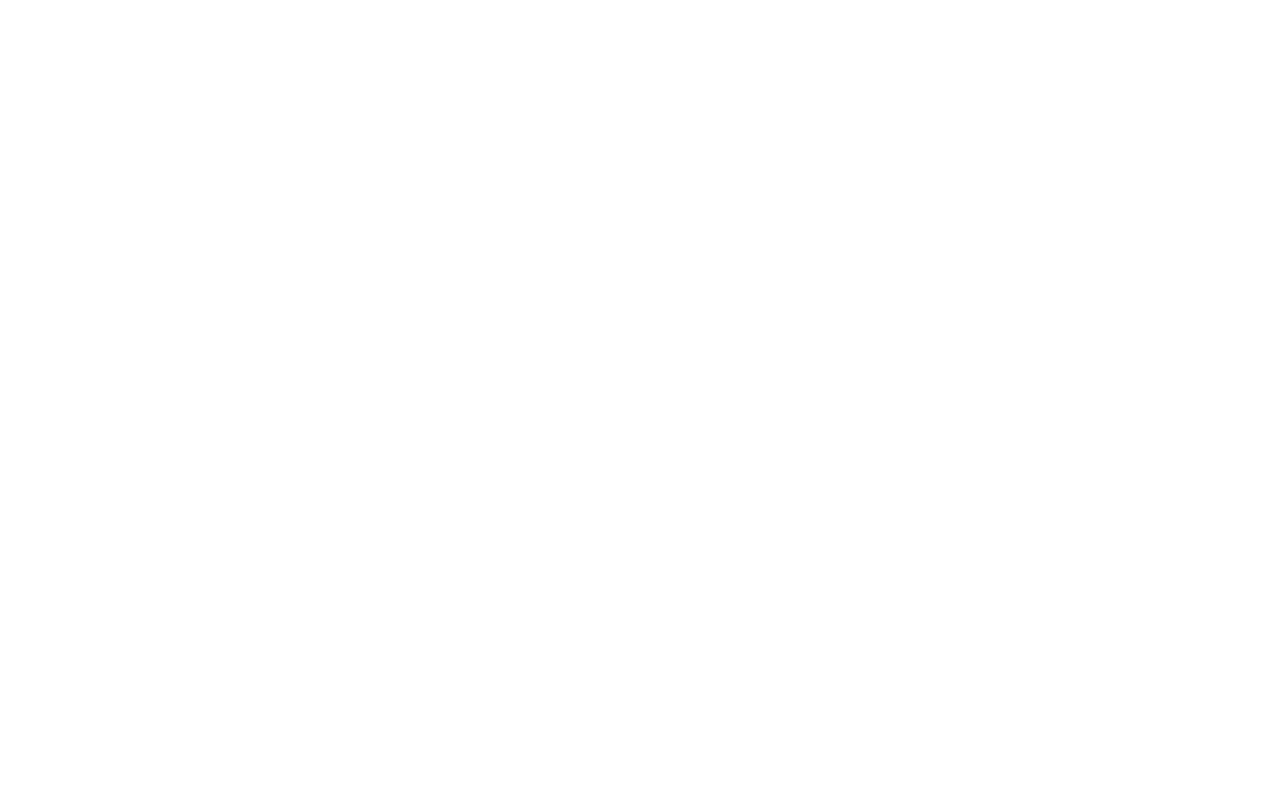
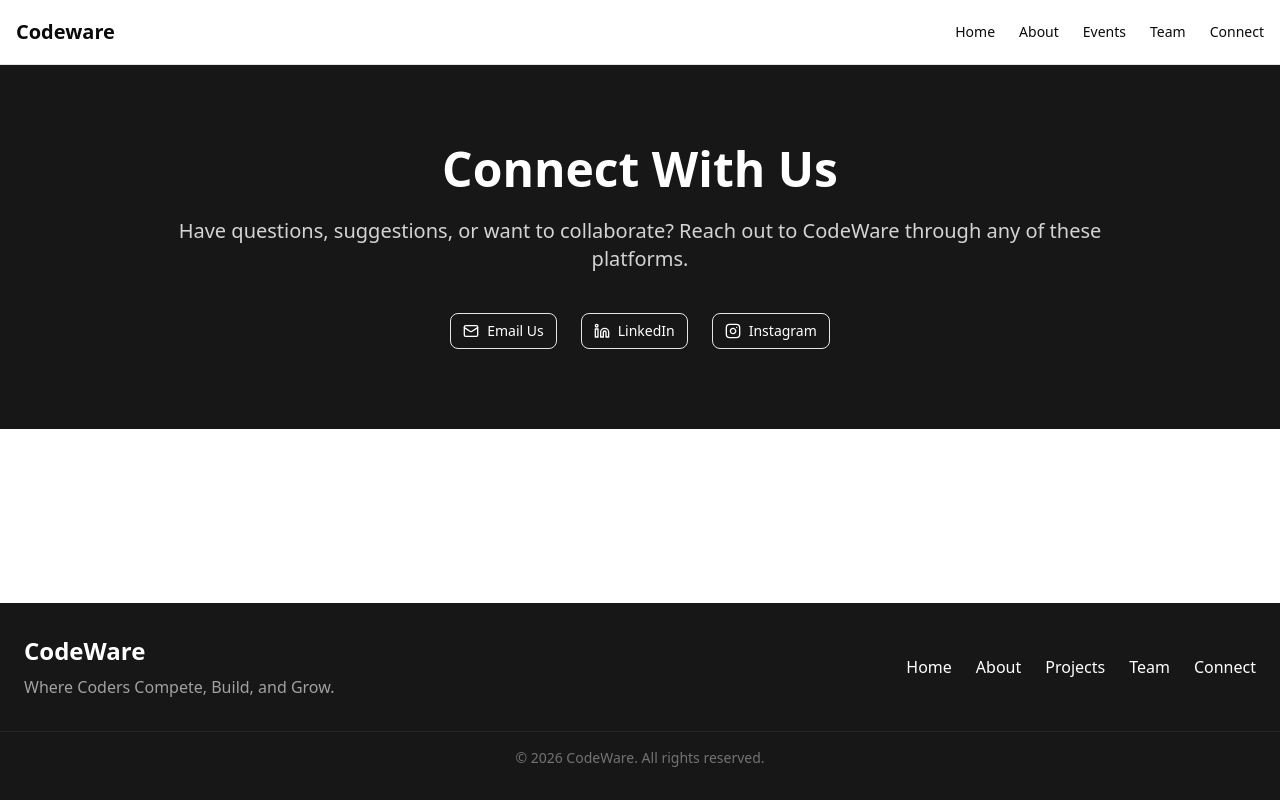
Before and after one commit to codewareofficial/OfficialWebsite, a React (Vite) app: page /connect in a window 1280 px wide. Before the commit this address had no page. Built offline with nearby package versions, Linux system fonts and the light colour scheme.

Commit message:
Restore project after accidental init

```diff
--- a/src/App.jsx
+++ b/src/App.jsx
@@ -2,11 +2,9 @@
 import MainLayout from "./Layouts/MainLayout";
 
 import Home from "./pages/Home";
-import Events from "./pages/Events";
 import Projects from "./pages/Projects";
 import Team from "./pages/Team";
-import Contact from "./pages/Contact";
-import Join from "./pages/Join";
+import Connect from "./pages/Connect";
 
 function App() {
   return (
@@ -14,11 +12,9 @@
       <Routes>
         <Route element={<MainLayout />}>
           <Route path="/" element={<Home />} />
-          <Route path="/events" element={<Events />} />
-          <Route path="/projects" element={<Projects />} />
+          <Route path="/events" element={<Projects />} />
           <Route path="/team" element={<Team />} />
-          <Route path="/contact" element={<Contact />} />
-          <Route path="/join" element={<Join />} />
+          <Route path="/connect" element={<Connect />} />
         </Route>
       </Routes>
     </BrowserRouter>
--- a/src/components/Footer.jsx
+++ b/src/components/Footer.jsx
@@ -1,80 +1,34 @@
-import React from "react";
-import { Github, Linkedin, Twitter, Mail } from "lucide-react";
+import { Link } from "react-router-dom";
 
-export default function Footer() {
-  const currentYear = new Date().getFullYear();
-
-  const footerLinks = {
-    Company: ["About", "Blog", "Careers", "Press"],
-    Services: ["Web Development", "Mobile Apps", "Backend", "DevOps"],
-    Resources: ["Documentation", "API Docs", "Guides", "Support"],
-    Legal: ["Privacy", "Terms", "Security", "Cookies"],
-  };
-
+const Footer = () => {
   return (
-    <footer className="relative bg-slate-900/50 border-t border-purple-500/20 mt-20">
-      <div className="max-w-7xl mx-auto px-4 sm:px-6 lg:px-8 py-12">
-        {/* Main Footer Content */}
-        <div className="grid grid-cols-1 md:grid-cols-2 lg:grid-cols-5 gap-8 mb-12">
-          {/* Brand Section */}
-          <div>
-            <h3 className="text-2xl font-bold bg-linear-to-r from-purple-400 to-pink-600 bg-clip-text text-transparent mb-4">
-              Codeware
-            </h3>
-            <p className="text-gray-400 text-sm mb-6">
-              Building extraordinary digital solutions for innovative companies.
-            </p>
-            {/* Social Links */}
-            <div className="flex gap-4">
-              {[Github, Linkedin, Twitter, Mail].map((Icon, index) => (
-                <button
-                  key={index}
-                  className="w-10 h-10 bg-purple-500/10 border border-purple-500/30 rounded-lg hover:bg-purple-500/20 hover:border-purple-500/50 transition-all flex items-center justify-center text-gray-400 hover:text-purple-400"
-                >
-                  <Icon size={18} />
-                </button>
-              ))}
-            </div>
-          </div>
-
-          {/* Links Sections */}
-          {Object.entries(footerLinks).map(([category, links]) => (
-            <div key={category}>
-              <h4 className="font-semibold text-white mb-4">{category}</h4>
-              <ul className="space-y-2">
-                {links.map((link) => (
-                  <li key={link}>
-                    <a
-                      href="#"
-                      className="text-gray-400 hover:text-purple-400 transition-colors text-sm"
-                    >
-                      {link}
-                    </a>
-                  </li>
-                ))}
-              </ul>
-            </div>
-          ))}
+    <footer className="bg-neutral-900 text-white py-8">
+      <div className="max-w-7xl mx-auto px-6 grid md:grid-cols-2 gap-8 items-center">
+        {/* Logo & Tagline */}
+        <div>
+          <Link to="/" className="text-2xl font-bold hover:text-primary transition">
+            CodeWare
+          </Link>
+          <p className="text-neutral-400 mt-2">
+            Where Coders Compete, Build, and Grow.
+          </p>
         </div>
 
-        {/* Bottom Footer */}
-        <div className="border-t border-purple-500/20 pt-8 flex flex-col md:flex-row justify-between items-center gap-4">
-          <p className="text-gray-500 text-sm">
-            © {currentYear} Codeware. All rights reserved.
-          </p>
-          <div className="flex gap-6 text-sm">
-            <a href="#" className="text-gray-500 hover:text-purple-400 transition-colors">
-              Privacy Policy
-            </a>
-            <a href="#" className="text-gray-500 hover:text-purple-400 transition-colors">
-              Terms of Service
-            </a>
-            <a href="#" className="text-gray-500 hover:text-purple-400 transition-colors">
-              Cookie Settings
-            </a>
-          </div>
+        {/* Quick Links */}
+        <div className="flex flex-col md:flex-row justify-end gap-6">
+          <Link to="/" className="hover:text-primary transition">Home</Link>
+          <Link to="/about" className="hover:text-primary transition">About</Link>
+          <Link to="/projects" className="hover:text-primary transition">Projects</Link>
+          <Link to="/team" className="hover:text-primary transition">Team</Link>
+          <Link to="/connect" className="hover:text-primary transition">Connect</Link>
         </div>
+      </div>
+
+      <div className="mt-8 border-t border-neutral-800 pt-4 text-center text-neutral-500 text-sm">
+        © 2026 CodeWare. All rights reserved.
       </div>
     </footer>
   );
-}
+};
+
+export default Footer;
--- a/src/components/Hero.jsx
+++ b/src/components/Hero.jsx
@@ -3,7 +3,7 @@
 
 const Hero = () => {
   return (
-    <section className="min-h-[90vh] flex items-center justify-center bg-gradient-to-b from-black to-neutral-900 text-white relative overflow-hidden">
+    <section className="min-h-[90vh] flex items-center justify-center bg-linear-to-b from-black to-neutral-900 text-white relative overflow-hidden">
       <div className="max-w-5xl mx-auto px-6 text-center">
 
         {/* Headline */}
--- a/src/components/Navbar.jsx
+++ b/src/components/Navbar.jsx
@@ -1,16 +1,33 @@
-import { Link, NavLink } from "react-router-dom";
 import { Button } from "@/components/ui/button";
 import { Sheet, SheetContent, SheetTrigger } from "@/components/ui/sheet";
 import { Menu } from "lucide-react";
+import { Link, useNavigate } from "react-router-dom";
 
 const Navbar = () => {
+  const navigate = useNavigate();
+
   const links = [
     { name: "Home", path: "/" },
-    { name: "About", path: "/about" },
-    { name: "Projects", path: "/projects" },
+    { name: "About", path: "/#who-we-are" },
+    { name: "Events", path: "/events" },
     { name: "Team", path: "/team" },
-    { name: "Contact", path: "/contact" },
+    { name: "Connect", path: "/connect" },
   ];
+
+  const handleNavClick = (path) => {
+    if (path.includes("#")) {
+      const [route, hash] = path.split("#");
+      navigate(route);
+      setTimeout(() => {
+        const element = document.getElementById(hash);
+        if (element) {
+          element.scrollIntoView({ behavior: "smooth" });
+        }
+      }, 0);
+    } else {
+      navigate(path);
+    }
+  };
 
   return (
     <header className="sticky top-0 z-50 w-full border-b bg-background/80 backdrop-blur">
@@ -23,21 +40,14 @@
         {/* Desktop Nav */}
         <nav className="hidden md:flex gap-6 items-center">
           {links.map((link) => (
-            <NavLink
+            <button
               key={link.name}
-              to={link.path}
-              className={({ isActive }) =>
-                `text-sm font-medium transition ${
-                  isActive ? "text-primary" : "text-muted-foreground"
-                } hover:text-primary`
-              }
+              onClick={() => handleNavClick(link.path)}
+              className="text-sm font-medium transition hover:text-primary cursor-pointer"
             >
               {link.name}
-            </NavLink>
+            </button>
           ))}
-          <Button asChild>
-            <Link to="/join">Join Us</Link>
-          </Button>
         </nav>
 
         {/* Mobile Menu */}
@@ -51,17 +61,10 @@
             <SheetContent>
               <div className="flex flex-col gap-4 mt-10">
                 {links.map((link) => (
-                  <Link
-                    key={link.name}
-                    to={link.path}
-                    className="text-lg font-medium"
-                  >
+                  <button key={link.name} onClick={() => handleNavClick(link.path)} className="text-lg font-medium text-left">
                     {link.name}
-                  </Link>
+                  </button>
                 ))}
-                <Button asChild>
-                  <Link to="/join">Join Us</Link>
-                </Button>
               </div>
             </SheetContent>
           </Sheet>
--- a/src/components/WhoweAre.jsx
+++ b/src/components/WhoweAre.jsx
@@ -21,7 +21,7 @@
 
 const WhoWeAre = () => {
   return (
-    <section className="relative py-20 bg-neutral-900 text-white overflow-hidden">
+    <section id="who-we-are" className="relative py-20 bg-neutral-900 text-white overflow-hidden">
 
       {/* Floating background shapes */}
       <div className="absolute top-0 left-0 w-full h-full pointer-events-none">
--- /dev/null
+++ b/src/pages/Connect.jsx
@@ -0,0 +1,61 @@
+import { motion } from "framer-motion";
+import { Button } from "@/components/ui/button";
+import { Mail, Linkedin, Instagram } from "lucide-react";
+
+const Connect = () => {
+  return (
+    <section id="connect" className="py-20 bg-neutral-900 text-white">
+      <div className="max-w-5xl mx-auto px-6 text-center">
+
+        {/* Headline */}
+        <motion.h2
+          initial={{ opacity: 0, y: 40 }}
+          whileInView={{ opacity: 1, y: 0 }}
+          viewport={{ once: true }}
+          transition={{ duration: 0.8 }}
+          className="text-4xl md:text-5xl font-bold mb-6"
+        >
+          Connect With Us
+        </motion.h2>
+
+        {/* Subtext */}
+        <motion.p
+          initial={{ opacity: 0, y: 30 }}
+          whileInView={{ opacity: 1, y: 0 }}
+          viewport={{ once: true }}
+          transition={{ delay: 0.2, duration: 0.8 }}
+          className="text-lg md:text-xl text-neutral-300 mb-10"
+        >
+          Have questions, suggestions, or want to collaborate? Reach out to CodeWare through any of these platforms.
+        </motion.p>
+
+        {/* Contact Buttons */}
+        <motion.div
+          initial={{ opacity: 0 }}
+          whileInView={{ opacity: 1 }}
+          viewport={{ once: true }}
+          transition={{ delay: 0.4, duration: 0.8 }}
+          className="flex flex-col md:flex-row justify-center gap-6"
+        >
+          <Button asChild variant="outline">
+            <a href="mailto:contact@codeware.com" className="flex items-center gap-2">
+              <Mail /> Email Us
+            </a>
+          </Button>
+          <Button asChild variant="outline">
+            <a href="https://linkedin.com/company/codeware" target="_blank" className="flex items-center gap-2">
+              <Linkedin /> LinkedIn
+            </a>
+          </Button>
+          <Button asChild variant="outline">
+            <a href="https://instagram.com/codeware" target="_blank" className="flex items-center gap-2">
+              <Instagram /> Instagram
+            </a>
+          </Button>
+        </motion.div>
+      </div>
+    </section>
+  );
+};
+
+export default Connect;
--- a/src/pages/Contact.jsx
+++ /dev/null
@@ -1,4 +0,0 @@
-const Contact = () => {
-  return <div className="p-10 text-2xl font-bold">Contact Page</div>;
-};
-export default Contact;
--- a/src/pages/Home.jsx
+++ b/src/pages/Home.jsx
@@ -1,9 +1,6 @@
 import Hero from "@/components/Hero";
-import { Button } from "@/components/ui/button";
-import { Card, CardContent } from "@/components/ui/card";
 import WhatWeDo from "@/components/WhatweDo";
 import WhoWeAre from "@/components/WhoweAre";
-import { motion } from "framer-motion";
 
 
 const Home = () => {
```
